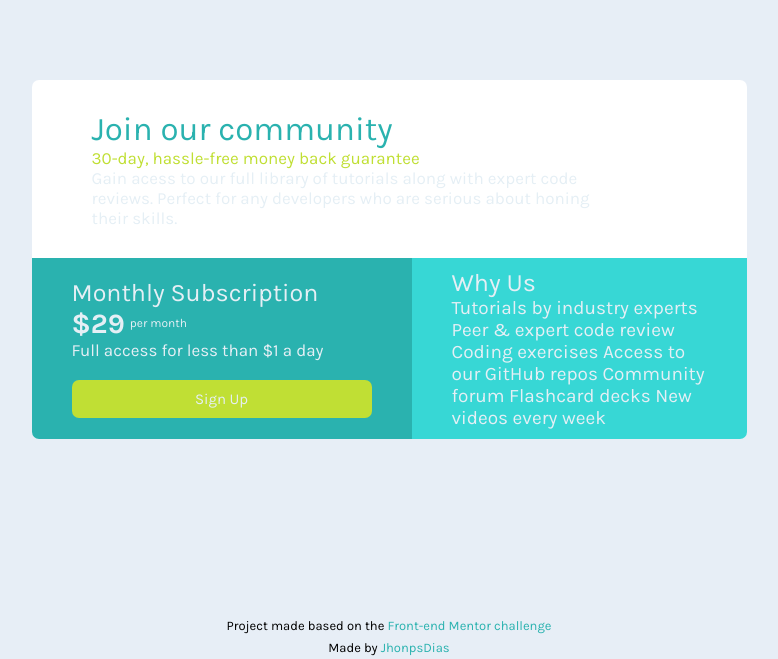
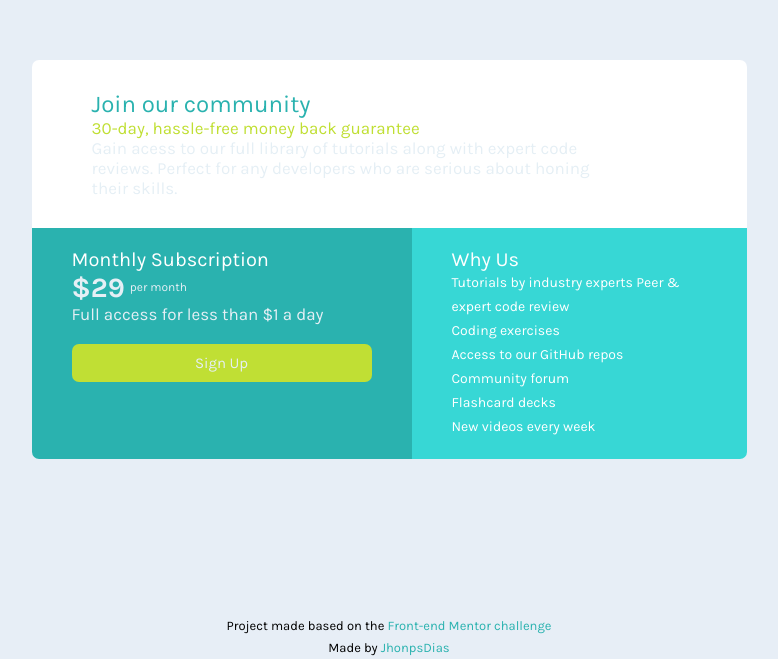
Before and after one commit to JhonpsDias/Sigle-price-grid-component, a plain HTML site: page index.html in a window 1280 px wide. Shown: the part 141-800 px from the top of the page, without its empty margins (251-1029 px from the left). Drawn offline with Linux system fonts and the light colour scheme.

Commit message:
Arrumando erros no site

```diff
--- a/index.html
+++ b/index.html
@@ -13,15 +13,13 @@
 </head>
 
 <body>
-    <div class="container">
+    <main class="container">
         <div class="painel-join">
             <h1>
                 Join our community
             </h1>
 
-            <span>
-                <p>30-day, hassle-free money back guarantee</p>
-            </span>
+            <p class="text-day">30-day, hassle-free money back guarantee</p>
 
             <p>Gain acess to our full library of tutorials along with expert code reviews. Perfect for any developers
                 who
@@ -38,16 +36,41 @@
 
         <div class="painel-why-us">
             <h2>Why Us</h2>
-            <p>Tutorials by industry experts Peer & expert code review Coding exercises Access to our GitHub repos
-                Community
-                forum Flashcard decks New videos every week</p>
+            <ul class="list-why-us">
+                <li>
+                    <p>Tutorials by industry experts Peer & expert code review</p>
+                </li>
+
+                <li>
+                    <p>Coding exercises</p>
+                </li>
+
+                <li>
+                    <p>Access to our GitHub repos</p>
+                </li>
+
+                <li>
+                    <p>Community
+                    forum</p>
+                </li>
+
+                <li>
+                    <p>Flashcard decks</p>
+                </li>
+
+                <li>
+                    <p>New videos every week</p>
+                </li>
+            </ul>
         </div>
-    </div>
+    </main>
 
     <footer class="rodape">
         <p>
-            Project made based on the <a href="https://www.frontendmentor.io/challenges/single-price-grid-component-5ce41129d0ff452fec5abbbc/hub" target="_blank">Front-end Mentor challenge</a></p>
-            <p>Made by <a href="https://github.com/JhonpsDias" target="_blank">JhonpsDias</a></p>
+            Project made based on the <a
+                href="https://www.frontendmentor.io/challenges/single-price-grid-component-5ce41129d0ff452fec5abbbc/hub"
+                target="_blank">Front-end Mentor challenge</a></p>
+        <p>Made by <a href="https://github.com/JhonpsDias" target="_blank">JhonpsDias</a></p>
     </footer>
 </body>
 
--- a/src/css/reset.css
+++ b/src/css/reset.css
@@ -4,6 +4,10 @@
     box-sizing: border-box;
 }
 
+ul {
+    list-style: none;
+}
+
 a {
     text-decoration: none;
     color: #000000;
--- a/src/css/style.css
+++ b/src/css/style.css
@@ -11,7 +11,7 @@ body {
     align-items: center;
     background-color: #e7eef6;
     font-family: var(--font-family);
-    color: var(--light-gray);
+    color: #ffffff;
     position: relative;
 }
 
@@ -34,17 +34,18 @@ body {
 
 .painel-join h1{
     color: var(--cyan);
-    font-size: 3.3rem;
+    font-size: 2.4rem;
     font-weight: 400;
 }
 
-.painel-join span {
+.painel-join .text-day {
     color: var(--bright-yellow);
-    font-size: 4rem;
+    font-size: 1.7rem;
 }
 
 .painel-join p {
     font-size: 1.7rem;
+    color: var(--light-gray);
 }
 
 .painel-subscription {
@@ -56,7 +57,7 @@ body {
 }
 
 .painel-subscription h2 {
-   font-size: 2.5rem;
+   font-size: 2rem;
    font-weight: 400;
 }
 
@@ -70,6 +71,7 @@ body {
     display: flex;
     align-items: center;
     font-size: 1.2rem;
+    color: var(--light-gray);
 }
 
 .painel-subscription .full-acess {
@@ -95,14 +97,20 @@ body {
 .painel-why-us {
     grid-area: painel-why-us;
     background-color: var(--light-cyan);
-    padding: 10px 40px;
+    padding: 20px 40px;
     border-radius: 0 0 7px 0;
     width: 100%;
 }
 
 .painel-why-us h2 {
-    font-size: 2.5rem;
+    font-size: 2rem;
     font-weight: 400;
+}
+
+.painel-why-us .list-why-us li p{
+    font-size: 1.4rem;
+    font-weight: 400;
+    line-height: 24px;
 }
 
 .painel-why-us p {
```
